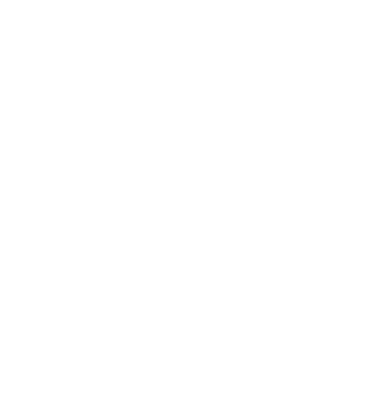
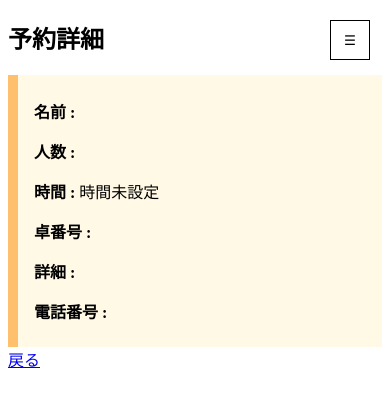
Before and after one commit to chara52/RMS, a Vue app: page /detail in a window 390 px wide. Before the commit this address had no page. Shown: the top 406 px of the page. Built offline with nearby package versions, Linux system fonts and the light colour scheme.

Commit message:
詳細画面へのページ遷移

```diff
--- a/src/components/HomePage.vue
+++ b/src/components/HomePage.vue
@@ -12,6 +12,9 @@
         </router-link>
         <router-link to="/form" class="btn-link">
           <button type="button" class="btn">新規入力</button>
+        </router-link>
+        <router-link to="/table-compact" class="btn-link">
+          <button type="button" class="btn">コンパクト予約表</button>
         </router-link>
       </div>
     </main>
@@ -58,7 +61,7 @@
 .btn {
   font-size: 1.5em;
   width: 150px;
-  height: 60px;
+  height: 80px;
   color: white;
   background-color: #f9ae35; /* オレンジ色に変更 */
   border: none;
--- /dev/null
+++ b/src/components/ReservationDetail.vue
@@ -0,0 +1,80 @@
+<script setup>
+import { onMounted, reactive } from 'vue';
+import MenuButtonComponent from './MenuButton.vue'
+
+const formData = reactive({
+  name: '',
+  people: '',
+  time: '',
+  info: '',
+  phone: '',
+  seat: '',
+});
+
+onMounted(() => {
+  const reservationId = localStorage.getItem('selectedReservation');
+  if (reservationId) {
+    Object.assign(formData, JSON.parse(reservationId));
+  }
+  console.log("予約ID:", reservationId);
+});
+</script>
+
+<template>
+<h2>予約詳細</h2>
+
+<MenuButtonComponent />
+<div class="reservation-table">
+  <p><strong>名前 :</strong> {{ formData.name }}</p>
+  <p><strong>人数 :</strong> {{ formData.people }}</p>
+  <p><strong>時間 :</strong> {{ formData.time ? formData.time.split('T')[1].slice(0, 5) : '時間未設定' }}</p>
+  <p><strong>卓番号 :</strong> {{ formData.seat }}</p>
+  <p><strong>詳細 :</strong> {{ formData.info }}</p>
+  <p><strong>電話番号 :</strong> {{ formData.phone }}</p>
+  </div>
+  <router-link to="/table-compact">戻る</router-link>
+</template>
+
+<style scoped>
+/* スマホ向けのスタイル */
+@media (max-width: 768px) {
+  table {
+    border-collapse: collapse;
+    background-color: #fff9e6;
+  }
+
+  th {
+    writing-mode: vertical-rl;
+    /* 縦書きに設定 */
+  }
+
+  .name-space {
+    font-size: 12px;
+    white-space: nowrap;
+    /* 自動改行を防ぐ */
+  }
+
+  .number-space {
+    font-size: 12px;
+  }
+
+  .time-space {
+    font-size: 12px;
+    /* 卓番号が見えるように文字の大きさを調整 */
+  }
+
+  .seat-space {
+    font-size: 12px;
+  }
+
+  .phone-space {
+    font-size: 12px;
+  }
+}
+
+.reservation-table {
+  background-color: #fff9e6;
+  padding: 0.5em 1em;
+  border-left: solid 10px #ffc06e;
+}
+</style>
--- a/src/components/ReservationTableCompact.vue
+++ b/src/components/ReservationTableCompact.vue
@@ -6,6 +6,17 @@
 import DeleteReservation from './DeleteReservation.vue'
 import EditReservation from './EditReservation.vue'
 import { sortReservations } from '../utils/sortReservations.js'
+import { defineProps } from 'vue';
+import { useRouter } from 'vue-router';
+
+defineProps({ reservationsDitail: Array });
+
+const router = useRouter();
+
+const goToDetail = (reservation) => {
+  localStorage.setItem('selectedReservation', JSON.stringify(reservation)); // 予約情報を保存
+  router.push('/detail'); // /detail に遷移
+};
 
 const client = createClient({
   serviceDomain: import.meta.env.VITE_MICROCMS_SERVICE_DOMAIN,
@@ -79,7 +90,7 @@
         </tr>
       </tbody>
       <tbody>
-        <tr v-for="reservation in filteredReservations" :key="reservation.id">
+        <tr v-for="reservation in filteredReservations" :key="reservation.id" @click="goToDetail(reservation)">
             <td class="name-space">{{ reservation.name }}</td>
             <td class="number-space">{{ reservation.people }}</td>
             <td class="time-space">{{ reservation.time.split('T')[1].slice(0, 5) }}</td>
--- a/src/router/index.js
+++ b/src/router/index.js
@@ -4,6 +4,7 @@
 import ReservationTableCompact from '../components/ReservationTableCompact.vue'
 import ReservationForm from '../components/ReservationForm.vue'
 import EditForm from '../components/EditForm.vue'
+import ReservationDetail from '@/components/ReservationDetail.vue'
 
 const router = createRouter({
   history: createWebHistory(),
@@ -13,6 +14,7 @@
     { path: '/table-compact', component: ReservationTableCompact },
     { path: '/form', component: ReservationForm },
     { path: '/editform', component: EditForm },
+    { path: '/detail', component: ReservationDetail },
   ],
 })
 
```
Lines whose indentation alone changed are shown as unchanged.
